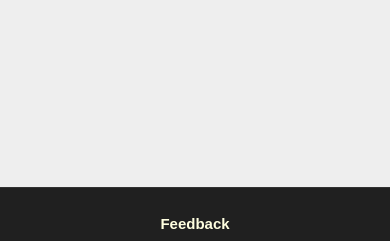
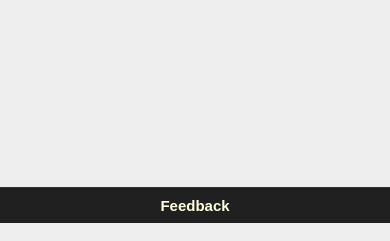
Before and after one commit to vaibhav519/Walkover-Quiz, a PHP site: page /account.php in a window 390 px wide. Shown: the part 727-968 px from the top of the page. Run offline with PHP 8.4, Linux system fonts and the light colour scheme; the visitor is signed in with stand-in values (Sample User, id 1); data that the repository does not hold is empty; some web fonts are replaced.

Commit message:
Update account.php

```diff
--- a/account.php
+++ b/account.php
@@ -572,7 +572,6 @@ if (@$_GET['q'] == 3) {
 ?>
 </div></div></div></div>
 <div class="row footer">
- <div class="col-md-2 box"></div>
 <div class="col-md-12 box">
 <a href="feedback.php" style="color:lightyellow;font-weight:bolder;" onmouseover="this.style('color:yellow')" target="new">Feedback</a></div>
 
```
